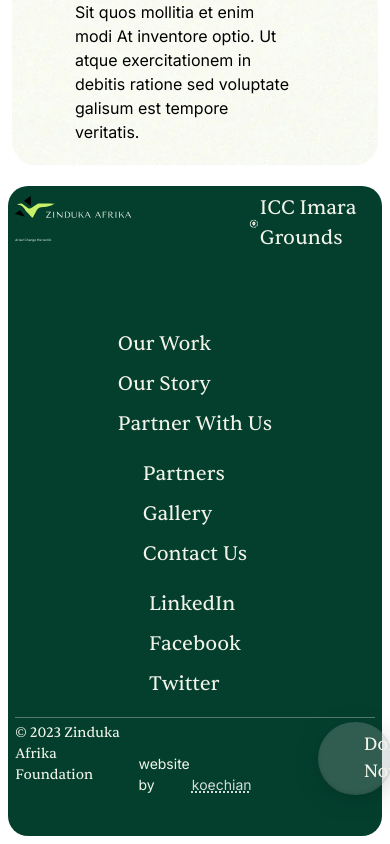
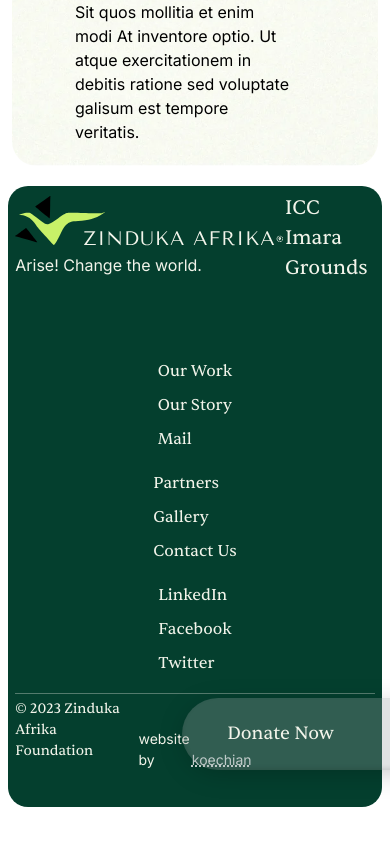
Before and after one commit to koechian/zinduka-afrika, a Next.js app: page / in a window 390 px wide. Shown: the part 4545-5389 px from the top of the page. After the commit the page ends 5360 px from the top, so only its background shows below. Built offline with nearby package versions, Linux system fonts and the light colour scheme.

Commit message:
Footer now responsive

```diff
--- a/src/app/components/Sections/Footer/Footer.tsx
+++ b/src/app/components/Sections/Footer/Footer.tsx
@@ -15,7 +15,7 @@
                 <img
                   src="/footer-logo.svg"
                   alt="Zinduka Afrika Logo"
-                  style={{ aspectRatio: "initial", width: "50%" }}
+                  style={{ aspectRatio: "initial", width: "30em" }}
                 />
               </div>
               <div>
@@ -23,7 +23,7 @@
                   className={inter.className}
                   style={{
                     color: "var(--beige-hex)",
-                    fontSize: "0.8vw",
+                    fontSize: "0.8em",
                   }}
                 >
                   Arise! Change the world.
@@ -46,7 +46,7 @@
               <div>
                 <a href="">Our Work</a>
                 <a href="">Our Story</a>
-                <a href="">Partner With Us</a>
+                <a href="">Mail</a>
               </div>
               <div>
                 <a href="">Partners</a>
--- a/src/app/components/Sections/Footer/footer.module.css
+++ b/src/app/components/Sections/Footer/footer.module.css
@@ -7,6 +7,7 @@
   padding: inherit;
   display: grid;
   grid-template-rows: 3.3fr 0.7fr;
+  font-size: 1em;
 }
 .top {
   display: grid;
@@ -24,6 +25,7 @@
   gap: 10px;
   color: var(--beige-hex);
   justify-content: flex-end;
+  font-size: 0.8em;
 }
 .leftItems {
   display: flex;
@@ -39,7 +41,7 @@
   font-size: 1em;
 }
 .locationIcon {
-  font-size: 1.5vw;
+  font-size: 1.5em;
   aspect-ratio: 1/1;
 }
 .link {
@@ -71,7 +73,7 @@
 }
 .donateButton {
   border-radius: 40px;
-  width: 50%;
+  width: 15em;
   padding: 0.5em;
   padding-left: 2.5em;
   justify-content: space-between;
```
